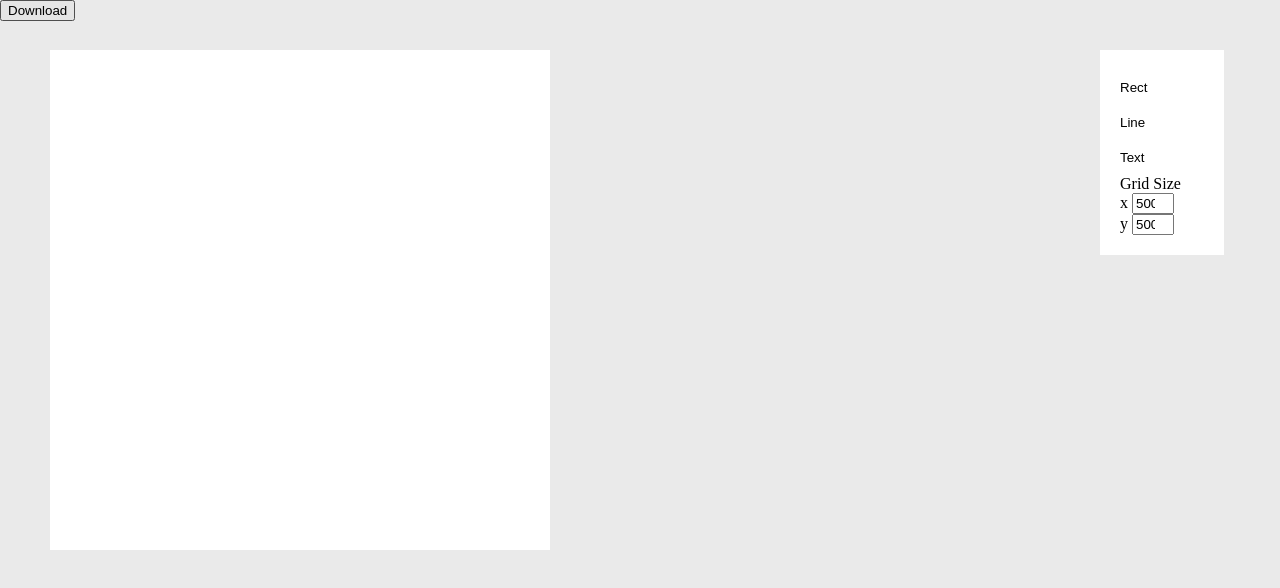
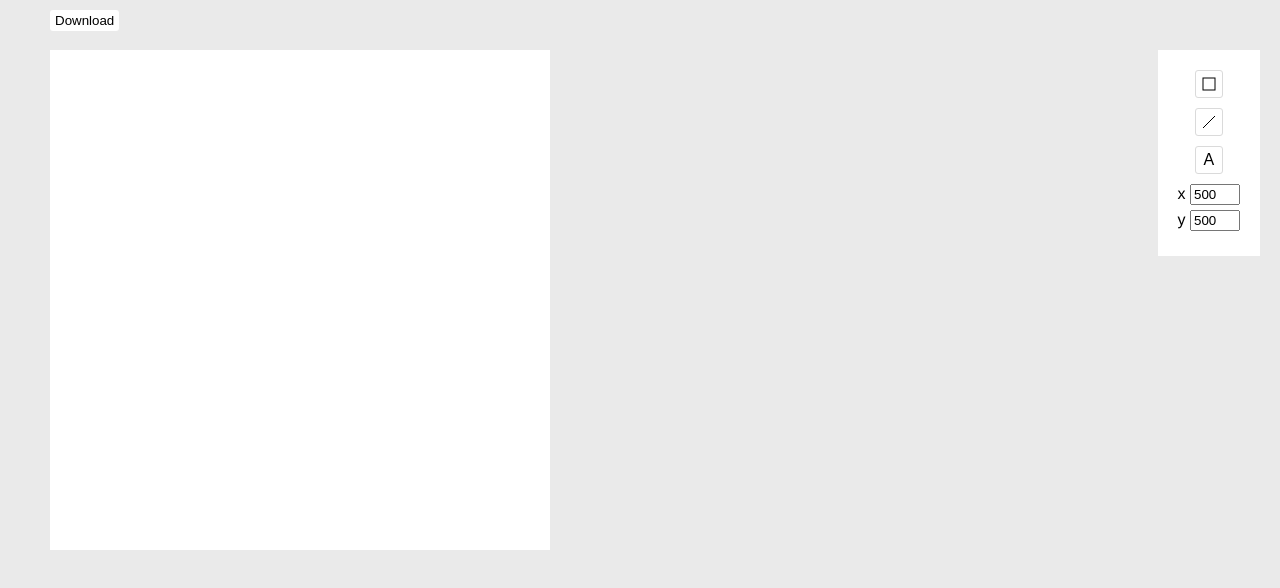
Before and after one commit to elfedy/svg-draw, a website: page src/svg-draw.html in a window 1280 px wide. Drawn offline with Linux system fonts and the light colour scheme.

Commit message:
Add some formating to toolbox and actions

```diff
--- a/src/svg-draw.html
+++ b/src/svg-draw.html
@@ -5,7 +5,20 @@
 
 	<body>
 		<main>
-      <button data-item="download">Download</button>
+      <button
+        data-item="download"
+        style="
+          background-color: #fff;
+          border: none;
+          outline: none;
+          cursor: pointer;
+          padding: 3px 5px;
+          margin-left: 50px;
+          margin-top: 10px;
+          border-radius: 3px;
+        ">
+        Download
+      </button>
 			<div class="canvas-container">
 				<svg version="1.1"
 					baseProfile="full"
@@ -19,19 +32,16 @@
 			</div>
 			<div class="controls">
 				<div class="controls__grid">
-					<button class="elem-button" data-item="insert" data-element="rect">
-						Rect
+					<button style="background-image: url(rect.svg);" class="elem-button" data-item="insert" data-element="rect">
 					</button>
 
-					<button class="elem-button" data-item="insert" data-element="line">
-						Line
+					<button style="background-image: url(line.svg);" class="elem-button" data-item="insert" data-element="line">
 					</button>
 
 					<button class="elem-button" data-item="insert" data-element="text">
-						Text
+            A
 					</button>
 
-					<label>Grid Size</label>
 					<div class="controls__group">
 						<label>x</label>
 						<input class="js-size-x" type="number" min="0" max="1000" step="50" value="500"/>
@@ -60,6 +70,7 @@
 			-moz-user-select: none;
 			-ms-user-select: none;
 			user-select: none;
+      font-family: Helvetica, sans-serif;
 		}
 
 		main {
@@ -81,26 +92,38 @@
 		.controls {
 			position: absolute;
 			top: 50px;
-			left: 1100px;
+      right: 20px;
 			display: flex;
 			flex-direction: column;
 			background-color: #fff;
 			padding: 20px;
 		}
 
-		.controls__group {
-			input {
-				width: 50%;
-			}
+    .controls__grid {
+      display: flex;
+      flex-direction: column;
+      align-items: center;
+    }
+
+		.controls__group input {
+      width: 50px;
+      margin-bottom: 5px;
 		}
 
 		.elem-button {
+      height: 28px;
+      width: 28px;
 			display: block;
 			background-color: transparent;
 			border: none;
-			padding: 10px 0;
 			outline: none;
+      font-size: 16px;
 			cursor: pointer;
+      border: 1px solid #dadada;
+      border-radius: 3px;
+      margin-bottom: 10px;
+      background-repeat: no-repeat;
+      background-position: center;
 		}
 	</style>
 </html>
--- a/src/svg-draw.js
+++ b/src/svg-draw.js
@@ -96,6 +96,7 @@ function handleUserKeydown(e) {
 }
 function handleUserClick(e) {
     var itemType = e.target.getAttribute('data-item') || null;
+    console.log(itemType);
     if (itemType) {
         e.preventDefault();
     }
```
Also changed, not shown: src/line.svg (added), src/rect.svg (added), 2 other files.
